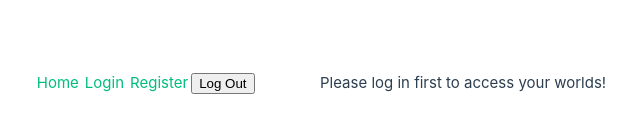
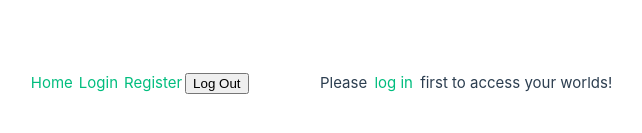
Before and after one commit to staten-island-tech/vue-supabase-project-epic-games-fortnite-2, a Vue app in the folder paint/: page /worlds in a window 1280 px wide. Shown: the part 317-450 px from the top of the page, without its empty margins (320-962 px from the left). Built offline with nearby package versions, Linux system fonts and the light colour scheme.

Commit message:
Update WorldsView.vue

```diff
--- a/paint/src/views/WorldsView.vue
+++ b/paint/src/views/WorldsView.vue
@@ -1,6 +1,6 @@
 <template>
   <div v-if="sessionStore.expires > Math.floor(Date.now() / 1000)">worlds</div>
-  <div v-else>Please log in first to access your worlds!</div>
+  <div v-else>Please <router-link to="/login">log in</router-link> first to access your worlds!</div>
 </template>
 
 <script setup lang="ts">
```
